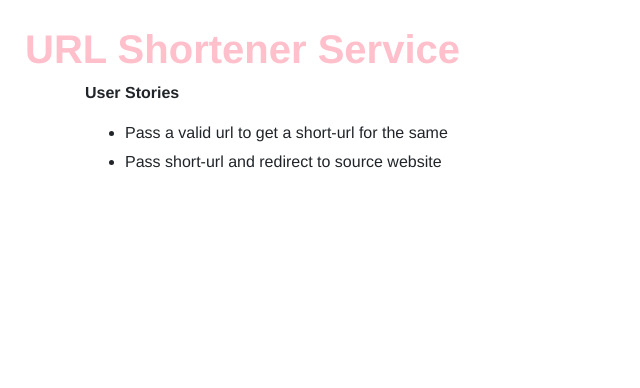
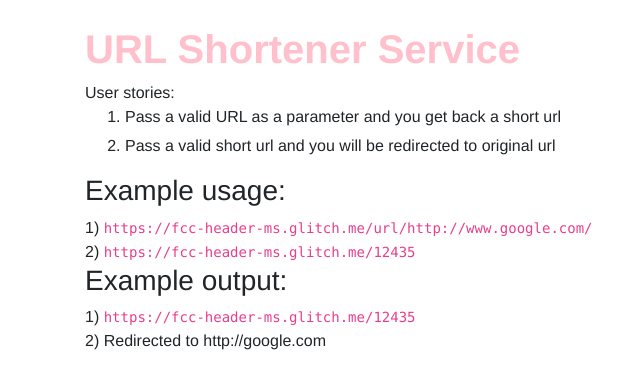
Before and after one commit to codenostic/shorturl-api, a website: page views/index.html in a window 1280 px wide. Shown: the whole page, without its empty margins (0-640 px from the left). Drawn offline with nearby package versions, Linux system fonts and the light colour scheme.

Commit message:
🐄🎗 Checkpoint ./views/index.html:704354/2093

```diff
--- a/views/index.html
+++ b/views/index.html
@@ -20,19 +20,24 @@
     <link rel="stylesheet" href="/style.css">
   </head>
   <body>
-    <header>
-      <h1>
-        URL Shortener Service
-      </h1>
-    </header>
+        <div class="container">
+            <h1 class="header">
+                URL Shortener Service
+            </h1>
+            <blockquote>
+                User stories:
+                <ol>
+                  <li>Pass a valid URL as a parameter and you get back a short url</li>
+                  <li>Pass a valid short url and you will be redirected to original url</li>
+                </ol>
 
-    <div class="container">
-      <p class="bold">User Stories</p>
-      <ul>
-        <li>Pass a valid url to get a short-url for the same</li>
-        <li>Pass short-url and redirect to source website</li>
-      </ul>
-
+            </blockquote>
+            <h3>Example usage:</h3>
+            1) <code>https://fcc-header-ms.glitch.me/url/http://www.google.com/</code><br>
+            2) <code>https://fcc-header-ms.glitch.me/12435</code>
+            <h3>Example output:</h3>
+            1) <code>https://fcc-header-ms.glitch.me/12435</code><br>
+            2) Redirected to http://google.com
     </div>
 
     <!-- Your web-app is https, so your scripts need to be too -->
```
Also changed, not shown: .config/configstore/update-notifier-pnpm.json.
